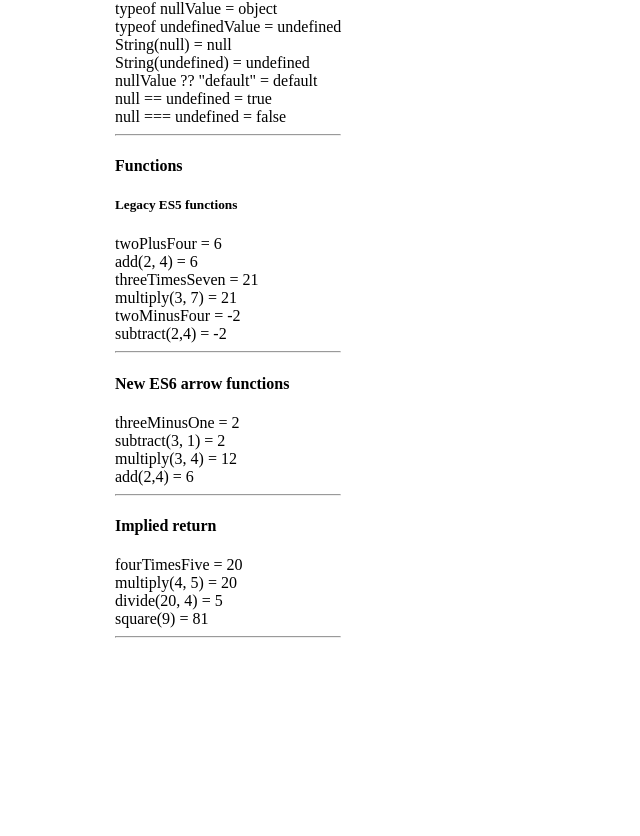
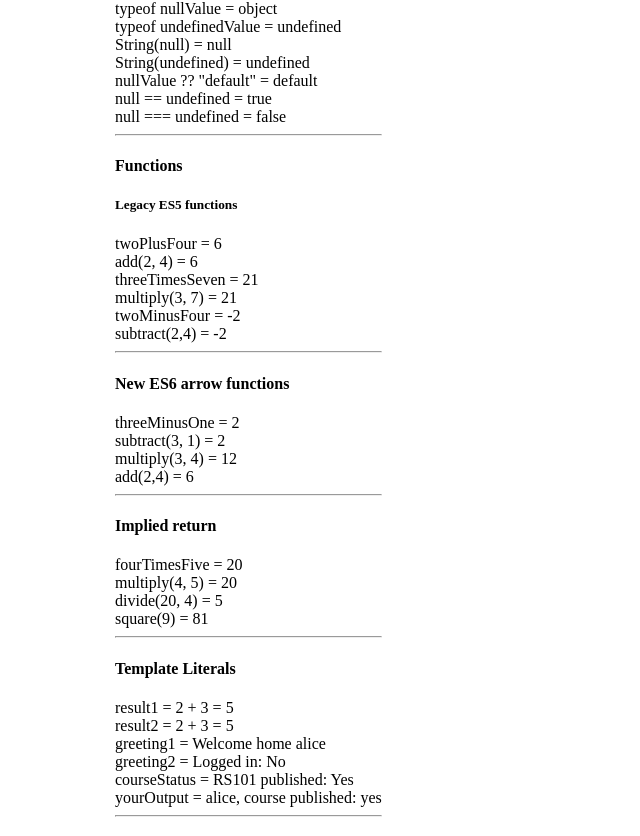
Before and after one commit to Jackerrigan/webdev-client, a Next.js app: page /labs/lab3 in a window 1280 px wide. Shown: the part 1423-2259 px from the top of the page, without its empty margins (0-640 px from the left). Before the commit the page ends 2080 px from the top, so only its background shows below. Built offline with nearby package versions, Linux system fonts and the light colour scheme.

Commit message:
template literals

```diff
--- /dev/null
+++ b/app/labs/lab3/TemplateLiterals.tsx
@@ -0,0 +1,29 @@
+export default function TemplateLiterals() {
+  const five = 2 + 3;
+  const result1 = "2 + 3 = " + five;
+  const result2 = `2 + 3 = ${2 + 3}`;
+  const username = "alice";
+  const greeting1 = `Welcome home ${username}`;
+  const loggedIn = false;
+  const greeting2 = `Logged in: ${loggedIn ? "Yes" : "No"}`;
+  const published = true;
+  const coursePublishedOutput = `course published: ${published ? "yes" : "no"}`;
+  const courseStatus = `RS101 published: ${published ? "Yes" : "No"}`;
+  return (
+    <div id="wd-template-literals">
+      <h4>Template Literals</h4>
+      result1 = {result1}
+      <br />
+      result2 = {result2}
+      <br />
+      greeting1 = {greeting1}
+      <br />
+      greeting2 = {greeting2}
+      <br />
+      courseStatus = {courseStatus}
+      <br />
+      yourOutput = {username + ", " + coursePublishedOutput}
+      <hr />
+    </div>
+  );
+}
--- a/app/labs/lab3/page.tsx
+++ b/app/labs/lab3/page.tsx
@@ -6,6 +6,7 @@ import IfElse from "./IfElse";
 import ImpliedReturn from "./ImpliedReturn";
 import LegacyFunctions from "./LegacyFunctions";
 import NullUndefined from "./NullUndefined";
+import TemplateLiterals from "./TemplateLiterals";
 import TernaryOperator from "./TernaryOperator";
 import VariablesAndConstants from "./VariablesAndConstants";
 import VariableTypes from "./VariableTypes";
@@ -25,6 +26,7 @@ export default function Lab3() {
       <LegacyFunctions />
       <ArrowFunctions />
       <ImpliedReturn />
+      <TemplateLiterals />
     </div>
   );
 }
```
